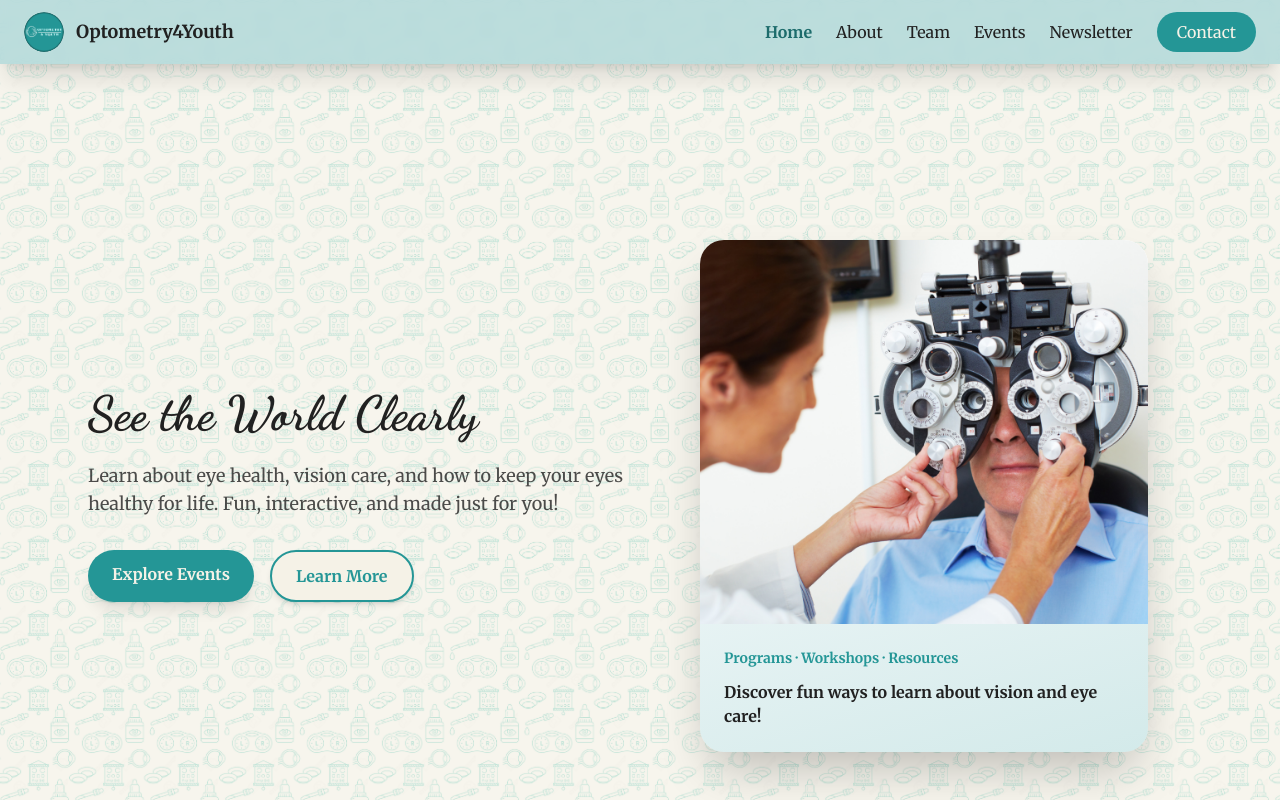
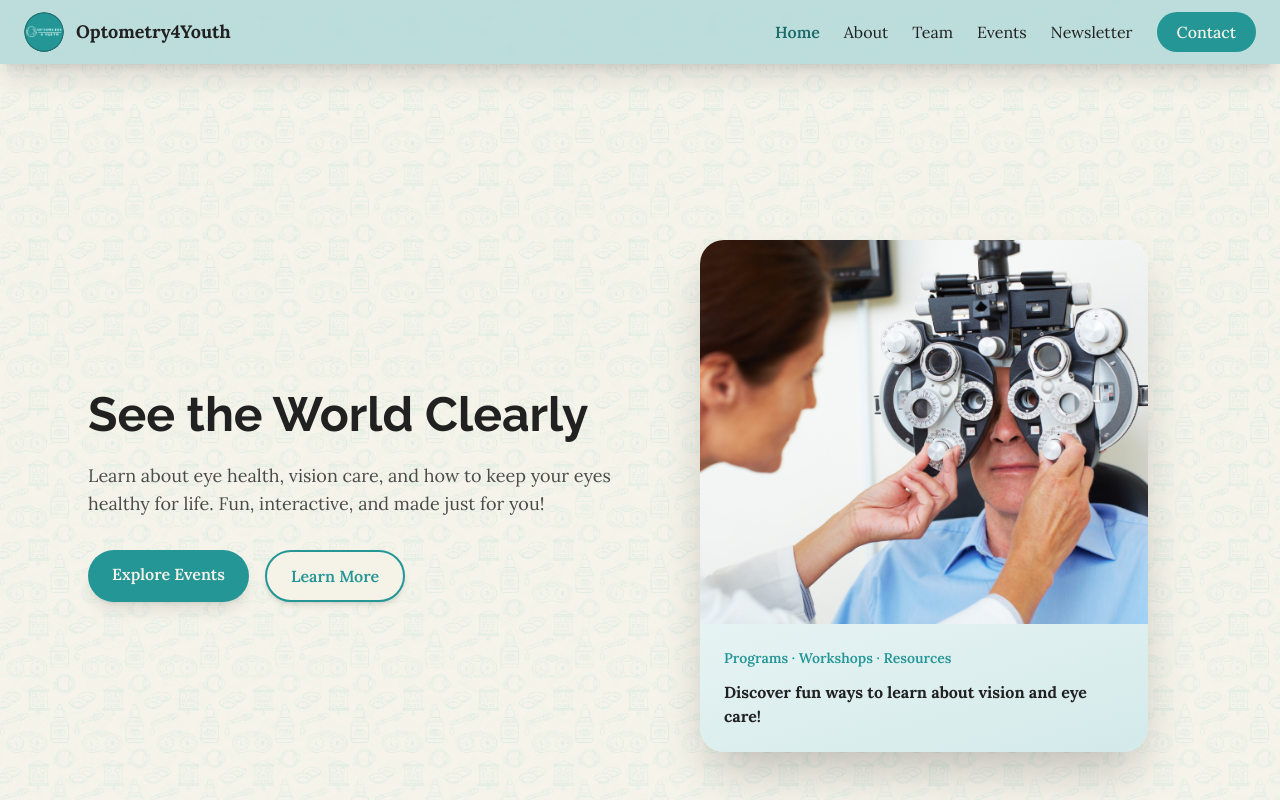
Before and after one commit to dhriti-desai/Optometry4Youth, a React (Vite) app: page / in a window 1280 px wide. Shown: the top 800 px of the page. Built offline with nearby package versions, Linux system fonts and the light colour scheme; the HTML template or start-up script is replaced by a standard one.

Commit message:
Update fonts and background

```diff
--- a/src/index.css
+++ b/src/index.css
@@ -1,4 +1,4 @@
-@import url('https://fonts.googleapis.com/css2?family=Dancing+Script:wght@400;500;600;700&family=Merriweather:wght@300;400;700&display=swap');
+@import url('https://fonts.googleapis.com/css2?family=Raleway:wght@300;400;500;600;700;800;900&family=Lora:wght@400;500;600;700&display=swap');
 
 @tailwind base;
 @tailwind components;
@@ -19,24 +19,43 @@ html {
 
 html, body, #root { height: 100%; }
 body {
-  font-family: 'Merriweather', serif;
+  font-family: 'Lora', serif;
   background-color: #f5f2e7;
   background-image: url('/images/83949683-ophthalmology-eyes-health-care-seamless-pattern-medical-vector-blue-background-optometry.jpg');
   background-size: 150px 150px;
   background-attachment: fixed;
   background-position: center;
   background-repeat: repeat;
+  background-origin: border-box;
+  transform-origin: center;
   color: #212121;
 }
 
 body::before {
   content: '';
   position: fixed;
+  top: -50%;
+  left: -50%;
+  width: 200%;
+  height: 200%;
+  background-image: url('/images/83949683-ophthalmology-eyes-health-care-seamless-pattern-medical-vector-blue-background-optometry.jpg');
+  background-size: 150px 150px;
+  background-repeat: repeat;
+  background-color: #f5f2e7;
+  transform: rotate(30deg);
+  opacity: 0.25;
+  pointer-events: none;
+  z-index: 0;
+}
+
+body::after {
+  content: '';
+  position: fixed;
   top: 0;
   left: 0;
   width: 100%;
   height: 100%;
-  background-color: rgba(245, 242, 231, 0.75);
+  background-color: rgba(245, 242, 231, 0.85);
   pointer-events: none;
   z-index: 0;
 }
@@ -47,7 +66,8 @@ body::before {
 }
 
 h1, h2, h3, h4, h5, h6 {
-  font-family: 'Dancing Script', cursive;
+  font-family: 'Raleway', sans-serif;
+  font-weight: 800;
 }
 
 * {
```
